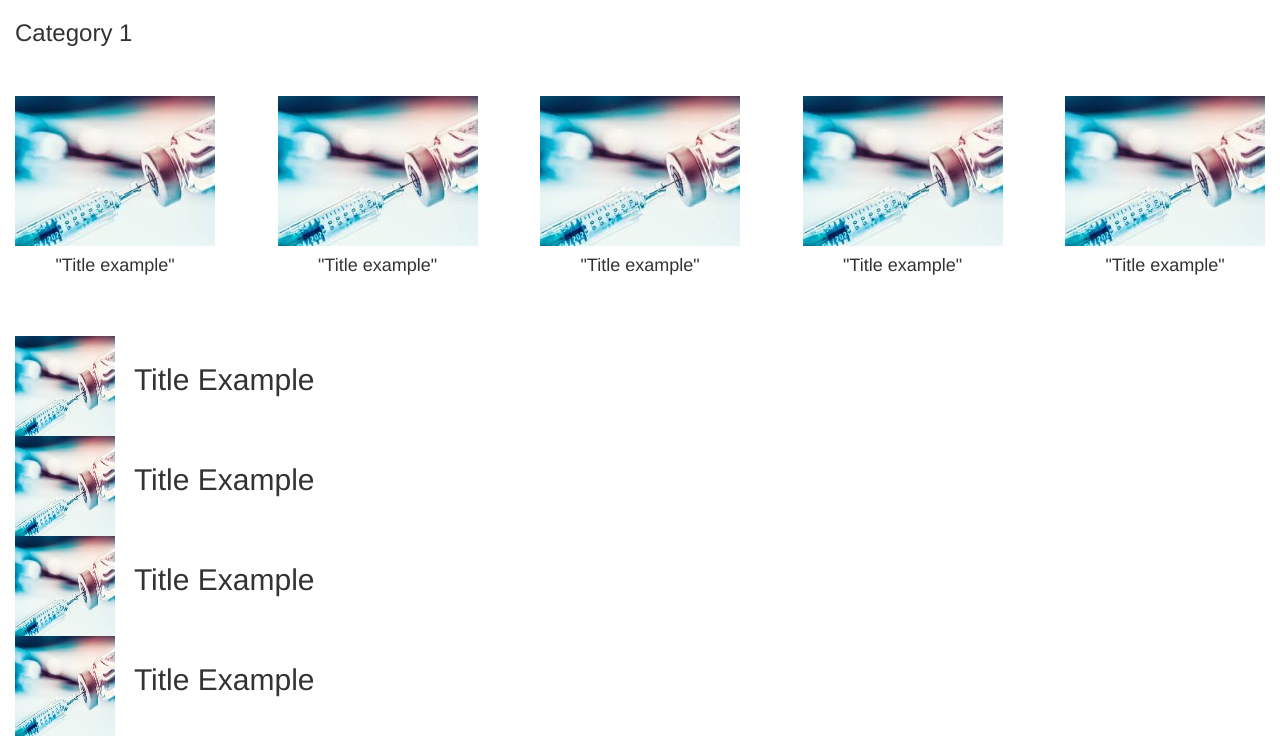
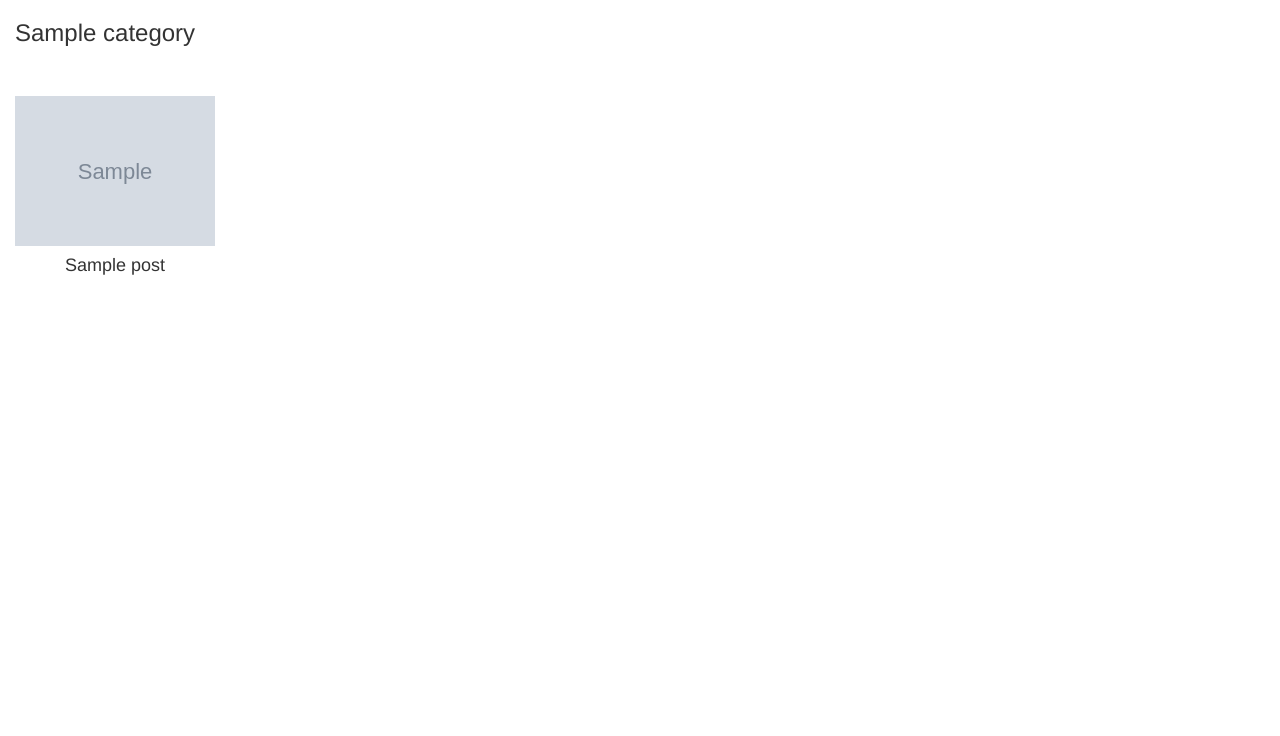
Before and after one commit to esekcacttus/basic-web-development-website-and-cms, a PHP site: page /front/categorypage.php?id=1 in a window 1280 px wide. Shown: the part 100-836 px from the top of the page. After the commit the page ends 375 px from the top, so only its background shows below. Run offline with PHP 8.4, Linux system fonts and the light colour scheme; tables that the repository leaves empty hold one stand-in row (values such as "Sample post"); grey boxes marked "Sample" are stand-in pictures.

Commit message:
Cateogory name change dynamically

```diff
--- a/front/categorypage.php
+++ b/front/categorypage.php
@@ -1,4 +1,5 @@
-<?php include "../front/header.php"; ?>
+<?php include_once "header.php"; ?>
+<?php include_once "util.php"; ?>
 
 <!DOCTYPE html>
 <html lang="en">
@@ -12,50 +13,30 @@
     <link rel="stylesheet" href="../front/style.css">
 </head>
 <body>
+<?php
+
+$categoryId = $_GET["id"];
+
+$category = getCategoryById($categoryId);
+
+$posts = getPostsByCategoryId($categoryId);
+
+
+?>
     <div class="container-fluid">
-    <h3 class="text-left category_name">Category 1</h3>
+    <h3 class="text-left category_name"><?php echo $category["category_name"]?></h3>
     <div class="news_photos_title">
+    <?php
+        foreach($posts as $post){
+    ?>
     <div>
-        <img src="../front/images/vaccine.jpg" alt="foto vaksina" width="200px" height="150px" class="img-fluid" >
-        <h4 class="text-center">"Title example"</h4>
+        <img src="<?php echo $post["img_link"]  ?>" alt="foto vaksina" width="200px" height="150px" class="img-fluid" >
+        <h4 class="text-center"><?php echo $post["title"] ?></h4>
     </div>
-    <div>
-        <img src="../front/images/vaccine.jpg"alt="foto vaksina" width="200px" height="150px" class="img-fluid" >
-        <h4 class="text-center">"Title example"</h4>
-    </div>
-    <div>
-        <img src="../front/images/vaccine.jpg" alt="foto vaksina" width="200px" height="150px" class="img-fluid" >
-        <h4 class="text-center">"Title example"</h4>
-    </div>
-    <div>
-        <img src="../front/images/vaccine.jpg" alt="foto vaksina" width="200px" height="150px" class="img-fluid" >
-        <h4 class="text-center">"Title example"</h4>
-    </div>
-    <div>
-        <img src="../front/images/vaccine.jpg" alt="foto vaksina" width="200px" height="150px" class="img-fluid" >
-        <h4 class="text-center">"Title example"</h4>
-    </div>
-    </div>
+    <?php
+        }
+    ?>
 
-    <div class="other_news">
-    <div>
-        <img src="../front/images/vaccine.jpg" alt="foto vaksina" width="100px" height="100px">
-        <h2 class="title_other_news">Title Example</h2>
-    </div>
-    <div>
-        <img src="../front/images/vaccine.jpg" alt="foto vaksina" width="100px" height="100px">
-        <h2 class="title_other_news">Title Example</h2>
-    </div>
-    <div>
-        <img src="../front/images/vaccine.jpg" alt="foto vaksina" width="100px" height="100px">
-        <h2 class="title_other_news">Title Example</h2>
-    </div>
-    <div>
-        <img src="../front/images/vaccine.jpg" alt="foto vaksina" width="100px" height="100px">
-        <h2 class="title_other_news">Title Example</h2>
-    </div>
-    </div>
-    </div>
 
 
 
--- a/front/util.php
+++ b/front/util.php
@@ -38,5 +38,18 @@
         }
     }
 
+    function getCategoryById($categoryId){
+        global $dbConnection;
+        $sqlQuery = "SELECT * FROM `category` WHERE id =:categoryId";
+        $statement = $dbConnection->prepare($sqlQuery);
+        $statement->bindParam(":categoryId", $categoryId);
+        if ($statement->execute()) {
+            return $statement->fetch(PDO::FETCH_ASSOC);
+        } else {
+            return null;
+        }
+
+    }
+
 
 ?>
```
